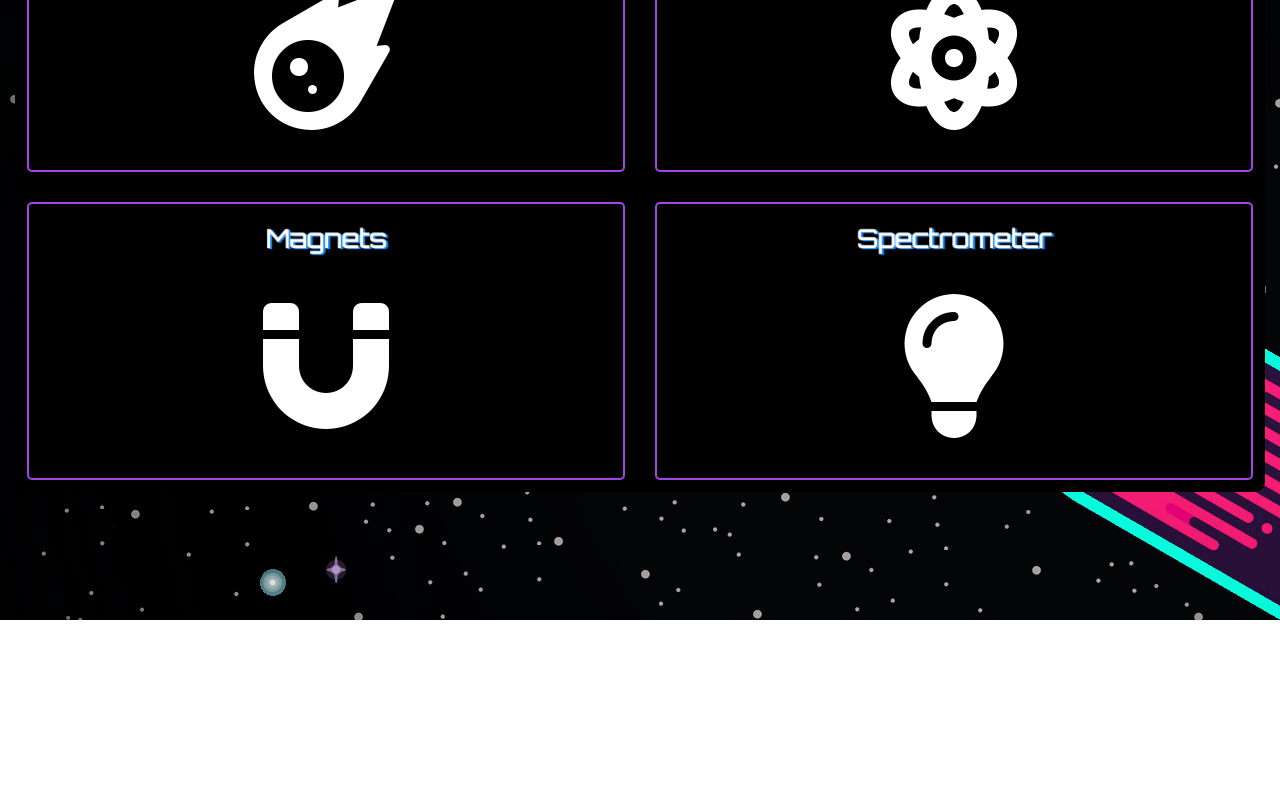
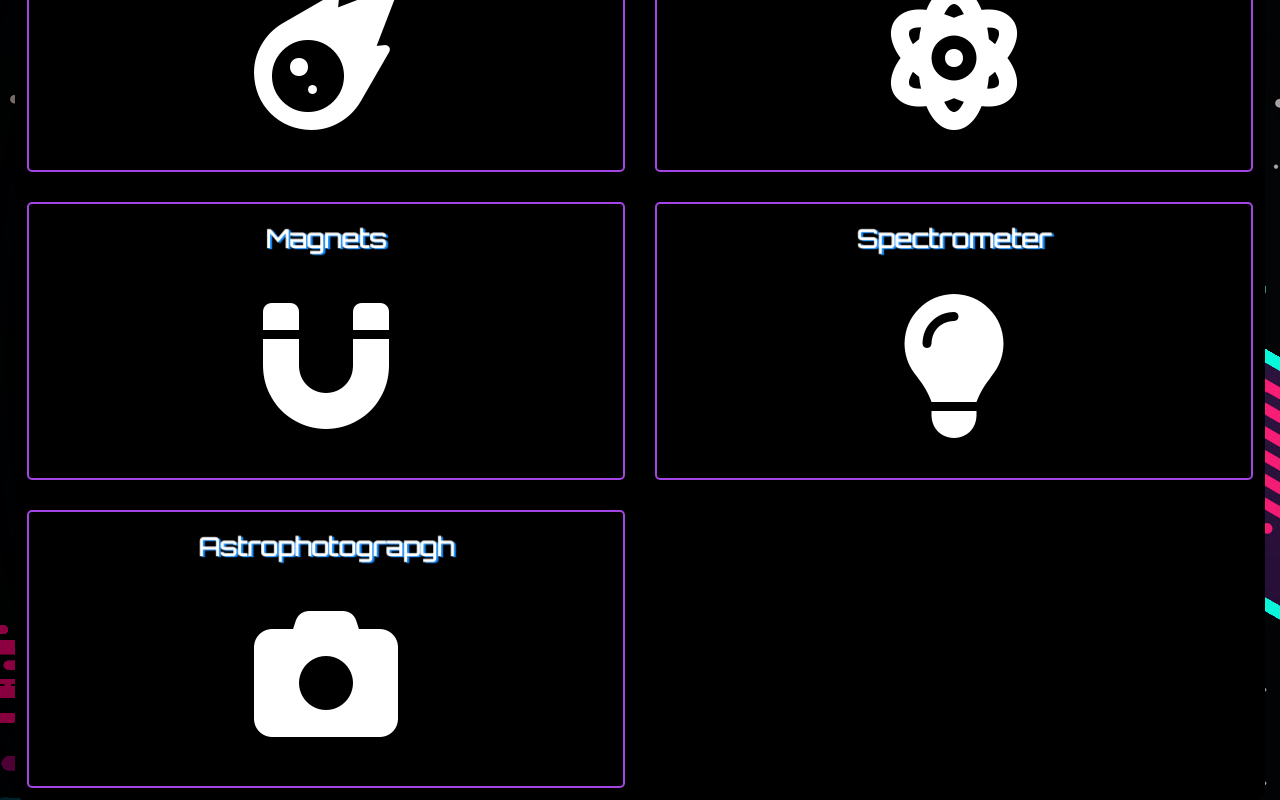
Before and after one commit to L-Limbu/react-labafolio, a React (Create React App) app: page /display/uni-page in a window 1280 px wide. Shown: the part 180-980 px from the top of the page. Before the commit the page ends 800 px from the top, so only its background shows below. Built offline with nearby package versions, Linux system fonts and the light colour scheme; a web font is replaced by a local one.

Commit message:
Added the files for astrophotography

```diff
--- a/src/App.js
+++ b/src/App.js
@@ -10,6 +10,7 @@ import SolarSystem from './pages/uniProjects/solar-system/solarSystem';
 import AtomTrap from './pages/uniProjects/atom-trap/atomTrap';
 import IsingModel from './pages/uniProjects/isingModel';
 import Spectroscopy from './pages/uniProjects/spectroscopy/spectroscopy';
+import AstroPhotography from './pages/uniProjects/astro-photo/astroPics';
 
 function App() {
   return (
@@ -26,6 +27,9 @@ function App() {
         </Route>
         <Route path='/display/uni-page/spectroscopy/'>
           <Spectroscopy/>
+        </Route>
+        <Route path='/display/uni-page/astro-photo/'>
+          <AstroPhotography/>
         </Route>
         <Route path='/display/uni-page/'>
           <UniPage />
--- a/src/pages/display.js
+++ b/src/pages/display.js
@@ -42,7 +42,7 @@ export default function Display () {
                         <h2 className='waveAnimationSlow'>About me</h2>
                         <div className='box-text'>
                         <i class="fas fa-user-graduate"></i>
-                            <p> Theoretical Physicist aspiring to be software and web developer.<br/>
+                            <p> Theoretical Physicist aspiring to work in tech.<br/>
                             <br/>Email: labalimbu360@gmail.com<br/><br/> :) </p>
 
                         </div>
--- a/src/pages/uniProjects/uni-page.js
+++ b/src/pages/uniProjects/uni-page.js
@@ -56,6 +56,17 @@ export default function UniPage () {
                             <button onClick={() => history.push('/display/uni-page/spectroscopy')}>Know more</button>
                         </div>
                     </div>
+                    <div className='boxes'>
+                        <h2 className='waveAnimationSlow'>Astrophotograpgh</h2>
+                        <div className='uni-box-text'>
+                            <i class="fas fa-camera"></i>
+                            <p>
+                                <strong>Keywords: Photography, Telescope </strong><br /><br/>
+                                Exploring the universing through telescope.
+                            </p>
+                            <button onClick={() => history.push('/display/uni-page/astro-photo')}>Know more</button>
+                        </div>
+                    </div>
                 </div>
             </div>
         </div>
```
Also changed, not shown: src/pages/uniProjects/astro-photo/astroPics.css (added), src/pages/uniProjects/astro-photo/astroPics.js (added).
